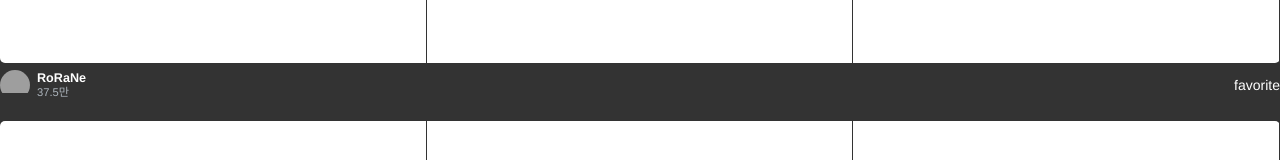
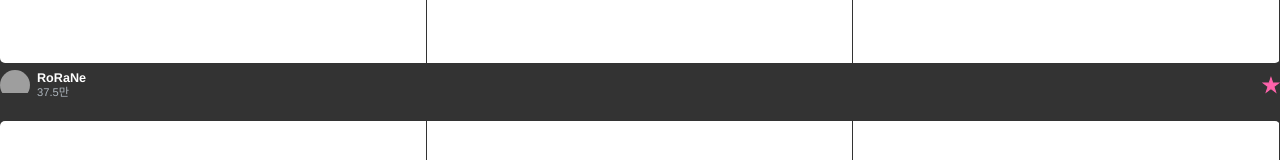
Before and after one commit to hckang80/nuxt3-clone-zigzag, a Nuxt app: page /my-store in a window 1280 px wide. Shown: the part 571-731 px from the top of the page. Built offline with nearby package versions, Linux system fonts and the light colour scheme; grey boxes are pictures that could not be loaded.

Commit message:
feat: Style icon star

```diff
--- a/assets/css/icon.scss
+++ b/assets/css/icon.scss
@@ -25,3 +25,16 @@
     top: -.5em;
   }
 }
+
+.empty-stars {
+  &::before {
+    content: "\2605";
+    font-size: 2rem;
+    -webkit-text-stroke: 1px var(--color-white);
+    color: transparent;
+  }
+  &.is-selected::before {
+    -webkit-text-stroke: 1px var(--main-bg-color);
+    color: var(--main-bg-color);
+  }
+}
--- a/assets/css/reset.scss
+++ b/assets/css/reset.scss
@@ -90,6 +90,10 @@ b {
   font-weight: bold;
 }
 
+i {
+  font-style: normal;
+}
+
 .aria-hidden,
 [hidden] {
   position: absolute;
--- a/pages/my-store.vue
+++ b/pages/my-store.vue
@@ -83,7 +83,7 @@ const storeList = [
               </dl>
             </div>
             <button>
-              favorite
+              <i class="empty-stars is-selected"></i>
             </button>
           </div>
         </li>
```
